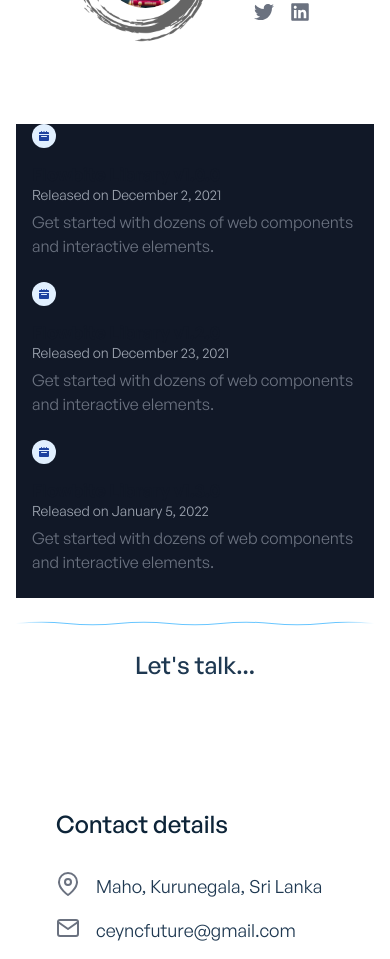
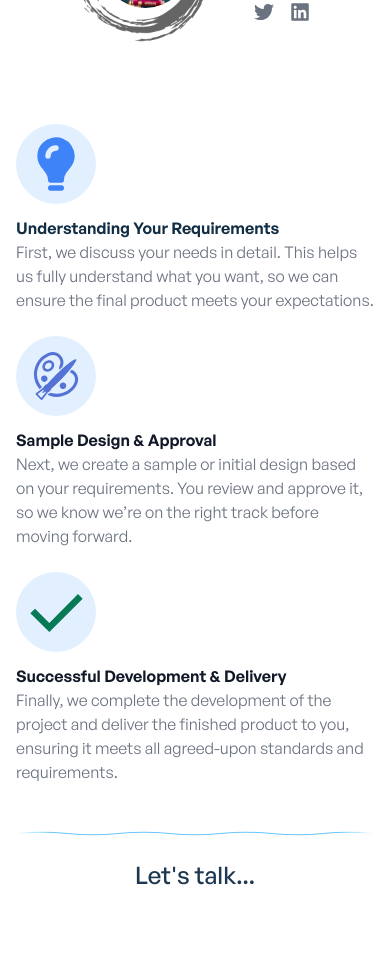
Before and after one commit to CeyncFuture/portfolio, a React (Create React App) app: page / in a window 390 px wide. Shown: the part 4960-5919 px from the top of the page. Built offline with nearby package versions, Linux system fonts and the light colour scheme.

Commit message:
Add time lign component

```diff
--- a/src/components/about/Timeline.jsx
+++ b/src/components/about/Timeline.jsx
@@ -1,84 +1,94 @@
+import designIcon from "../../images/icons/design.svg";
+
 const Timeline = () => {
   return (
     <ol class="items-center sm:flex">
       <li class="relative mb-6 sm:mb-0">
         <div class="flex items-center">
-          <div class="z-10 flex items-center justify-center w-6 h-6 bg-blue-100 rounded-full ring-0 ring-white dark:bg-blue-900 sm:ring-8 dark:ring-gray-900 shrink-0">
+          <div class="z-10 flex items-center justify-center w-30 h-30 bg-blue-100 rounded-full ring-0 ring-white dark:bg-blue-900 sm:ring-8 dark:ring-gray-900 shrink-0">
             <svg
-              class="w-2.5 h-2.5 text-blue-800 dark:text-blue-300"
+              class="w-20 h-20 text-blue-500 dark:text-yellow-300"
               aria-hidden="true"
               xmlns="http://www.w3.org/2000/svg"
+              width="24"
+              height="24"
               fill="currentColor"
-              viewBox="0 0 20 20"
+              viewBox="-3 -3 30 30"
             >
-              <path d="M20 4a2 2 0 0 0-2-2h-2V1a1 1 0 0 0-2 0v1h-3V1a1 1 0 0 0-2 0v1H6V1a1 1 0 0 0-2 0v1H2a2 2 0 0 0-2 2v2h20V4ZM0 18a2 2 0 0 0 2 2h16a2 2 0 0 0 2-2V8H0v10Zm5-8h10a1 1 0 0 1 0 2H5a1 1 0 0 1 0-2Z" />
+              <path
+                fill-rule="evenodd"
+                d="M7.05 4.05A7 7 0 0 1 19 9c0 2.407-1.197 3.874-2.186 5.084l-.04.048C15.77 15.362 15 16.34 15 18a1 1 0 0 1-1 1h-4a1 1 0 0 1-1-1c0-1.612-.77-2.613-1.78-3.875l-.045-.056C6.193 12.842 5 11.352 5 9a7 7 0 0 1 2.05-4.95ZM9 21a1 1 0 0 1 1-1h4a1 1 0 1 1 0 2h-4a1 1 0 0 1-1-1Zm1.586-13.414A2 2 0 0 1 12 7a1 1 0 1 0 0-2 4 4 0 0 0-4 4 1 1 0 0 0 2 0 2 2 0 0 1 .586-1.414Z"
+                clip-rule="evenodd"
+              />
             </svg>
           </div>
           <div class="hidden sm:flex w-full bg-gray-200 h-0.5 dark:bg-gray-700"></div>
         </div>
         <div class="mt-3 sm:pe-8">
-          <h3 class="text-lg font-semibold text-gray-900 dark:text-white">
-            Flowbite Library v1.0.0
+          <h3 class="text-md font-semibold text-secondary-dark dark:text-secondary-light">
+            Understanding Your Requirements
           </h3>
-          <time class="block mb-2 text-sm font-normal leading-none text-gray-400 dark:text-gray-500">
+          {/* <time class="block mb-2 text-sm font-normal leading-none text-gray-400 dark:text-gray-500">
             Released on December 2, 2021
-          </time>
-          <p class="text-base font-normal text-gray-500 dark:text-gray-400">
-            Get started with dozens of web components and interactive elements.
+          </time> */}
+          <p class="text-base font-normal text-gray-500 dark:text-gray-200">
+            First, we discuss your needs in detail. This helps us fully
+            understand what you want, so we can ensure the final product meets
+            your expectations.
           </p>
         </div>
       </li>
       <li class="relative mb-6 sm:mb-0">
         <div class="flex items-center">
-          <div class="z-10 flex items-center justify-center w-6 h-6 bg-blue-100 rounded-full ring-0 ring-white dark:bg-blue-900 sm:ring-8 dark:ring-gray-900 shrink-0">
+          <div class="z-10 flex items-center justify-center w-30 h-30 bg-blue-100 rounded-full ring-0 ring-white dark:bg-blue-900 sm:ring-8 dark:ring-gray-900 shrink-0">
+            <img
+              src={designIcon}
+              className="w-20 h-20 p-4"
+              alt="design"
+            />
+          </div>
+          <div class="hidden sm:flex w-full bg-gray-200 h-0.5 dark:bg-gray-700"></div>
+        </div>
+        <div class="mt-3 sm:pe-8">
+          <h3 class="text-md font-semibold text-gray-900 dark:text-white">
+            Sample Design & Approval
+          </h3>
+          {/* <time class="block mb-2 text-sm font-normal leading-none text-gray-400 dark:text-gray-500">
+            Released on December 23, 2021
+          </time> */}
+          <p class="text-base font-normal text-gray-500 dark:text-gray-200">
+            Next, we create a sample or initial design based on your
+            requirements. You review and approve it, so we know we’re on the
+            right track before moving forward.
+          </p>
+        </div>
+      </li>
+      <li class="relative mb-6 sm:mb-0">
+        <div class="flex items-center">
+          <div class="z-10 flex items-center justify-center w-30 h-30 bg-blue-100 rounded-full ring-0 ring-white dark:bg-blue-900 sm:ring-8 dark:ring-gray-900 shrink-0">
             <svg
-              class="w-2.5 h-2.5 text-blue-800 dark:text-blue-300"
+              class="w-20 h-20 text-green-600 dark:text-green-300"
               aria-hidden="true"
               xmlns="http://www.w3.org/2000/svg"
               fill="currentColor"
-              viewBox="0 0 20 20"
+              viewBox="0 0 24 24"
             >
-              <path d="M20 4a2 2 0 0 0-2-2h-2V1a1 1 0 0 0-2 0v1h-3V1a1 1 0 0 0-2 0v1H6V1a1 1 0 0 0-2 0v1H2a2 2 0 0 0-2 2v2h20V4ZM0 18a2 2 0 0 0 2 2h16a2 2 0 0 0 2-2V8H0v10Zm5-8h10a1 1 0 0 1 0 2H5a1 1 0 0 1 0-2Z" />
+              <path d="M10 15.3 5.7 11l-1.4 1.4L10 18l10-10-1.4-1.4L10 15.3Z" />
             </svg>
           </div>
           <div class="hidden sm:flex w-full bg-gray-200 h-0.5 dark:bg-gray-700"></div>
         </div>
         <div class="mt-3 sm:pe-8">
-          <h3 class="text-lg font-semibold text-gray-900 dark:text-white">
-            Flowbite Library v1.2.0
+          <h3 class="text-md font-semibold text-gray-900 dark:text-white">
+            Successful Development & Delivery
           </h3>
-          <time class="block mb-2 text-sm font-normal leading-none text-gray-400 dark:text-gray-500">
-            Released on December 23, 2021
-          </time>
-          <p class="text-base font-normal text-gray-500 dark:text-gray-400">
-            Get started with dozens of web components and interactive elements.
-          </p>
-        </div>
-      </li>
-      <li class="relative mb-6 sm:mb-0">
-        <div class="flex items-center">
-          <div class="z-10 flex items-center justify-center w-6 h-6 bg-blue-100 rounded-full ring-0 ring-white dark:bg-blue-900 sm:ring-8 dark:ring-gray-900 shrink-0">
-            <svg
-              class="w-2.5 h-2.5 text-blue-800 dark:text-blue-300"
-              aria-hidden="true"
-              xmlns="http://www.w3.org/2000/svg"
-              fill="currentColor"
-              viewBox="0 0 20 20"
-            >
-              <path d="M20 4a2 2 0 0 0-2-2h-2V1a1 1 0 0 0-2 0v1h-3V1a1 1 0 0 0-2 0v1H6V1a1 1 0 0 0-2 0v1H2a2 2 0 0 0-2 2v2h20V4ZM0 18a2 2 0 0 0 2 2h16a2 2 0 0 0 2-2V8H0v10Zm5-8h10a1 1 0 0 1 0 2H5a1 1 0 0 1 0-2Z" />
-            </svg>
-          </div>
-          <div class="hidden sm:flex w-full bg-gray-200 h-0.5 dark:bg-gray-700"></div>
-        </div>
-        <div class="mt-3 sm:pe-8">
-          <h3 class="text-lg font-semibold text-gray-900 dark:text-white">
-            Flowbite Library v1.3.0
-          </h3>
-          <time class="block mb-2 text-sm font-normal leading-none text-gray-400 dark:text-gray-500">
+          {/* <time class="block mb-2 text-sm font-normal leading-none text-gray-400 dark:text-gray-500">
             Released on January 5, 2022
-          </time>
-          <p class="text-base font-normal text-gray-500 dark:text-gray-400">
-            Get started with dozens of web components and interactive elements.
+          </time> */}
+          <p class="text-base font-normal text-gray-500 dark:text-gray-200">
+            Finally, we complete the development of the project and deliver the
+            finished product to you, ensuring it meets all agreed-upon standards
+            and requirements.
           </p>
         </div>
       </li>
--- a/src/pages/AboutMe.jsx
+++ b/src/pages/AboutMe.jsx
@@ -48,7 +48,7 @@ const About = () => {
 				initial={{ opacity: 0 }}
 				animate={{ opacity: 1, delay: 1 }}
 				exit={{ opacity: 0 }}
-				className="container mx-auto min-h-screen flex items-center justify-center bg-gray-900"
+				className="w-full"
 			>
 				<Timeline />
 			</motion.div>
```
Also changed, not shown: src/images/icons/design.svg (added).
